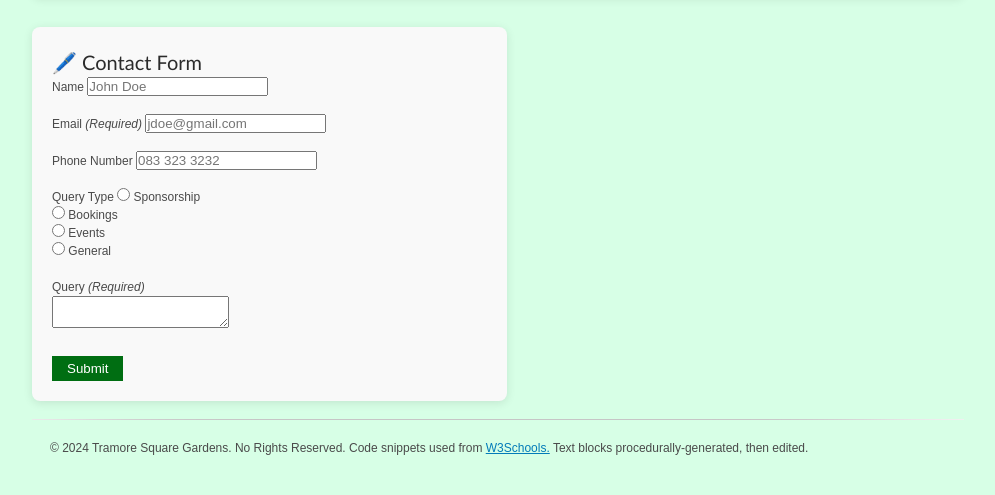
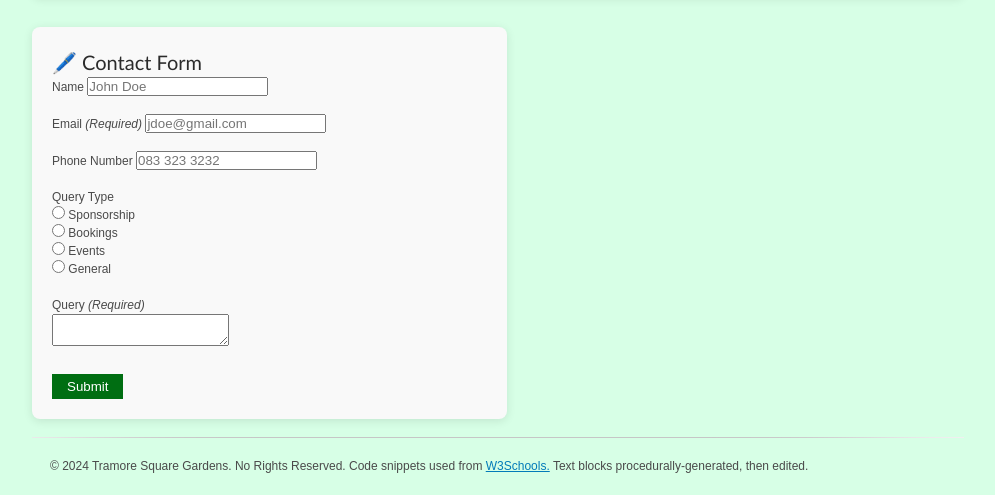
Before and after one commit to JoeOMahony/WebDevA02, a plain HTML site: page contact.html in a window 1280 px wide. Shown: the part 993-1488 px from the top of the page, without its empty margins (142-1137 px from the left). Drawn offline with Linux system fonts and the light colour scheme.

Commit message:
Fixed unencased paragraph tag
contact page unenclosed p tag causing issue w/ inline radio option

```diff
--- a/contact.html
+++ b/contact.html
@@ -99,7 +99,7 @@
   Phone Number
   <input type="tel" placeholder="083 323 3232"/>
   <br /><br />
-  Query Type
+  <p>Query Type</p>
     <label>
       <input type="radio" name="RadioGroup1" value="sponsor" id="RadioGroup1_0" />
       Sponsorship</label>
@@ -122,7 +122,7 @@
     <input type="submit" value="Submit" style="margin-top: 10px; background-color: #006E12; color: white; padding: 5px 15px; border: none; cursor: pointer;" />
 	</form>
 </div>
-	<p> &nbsp;</p>
+	<p>&nbsp; </p>
   <!-- / Content -->
 
   <!-- Footer -->
```
